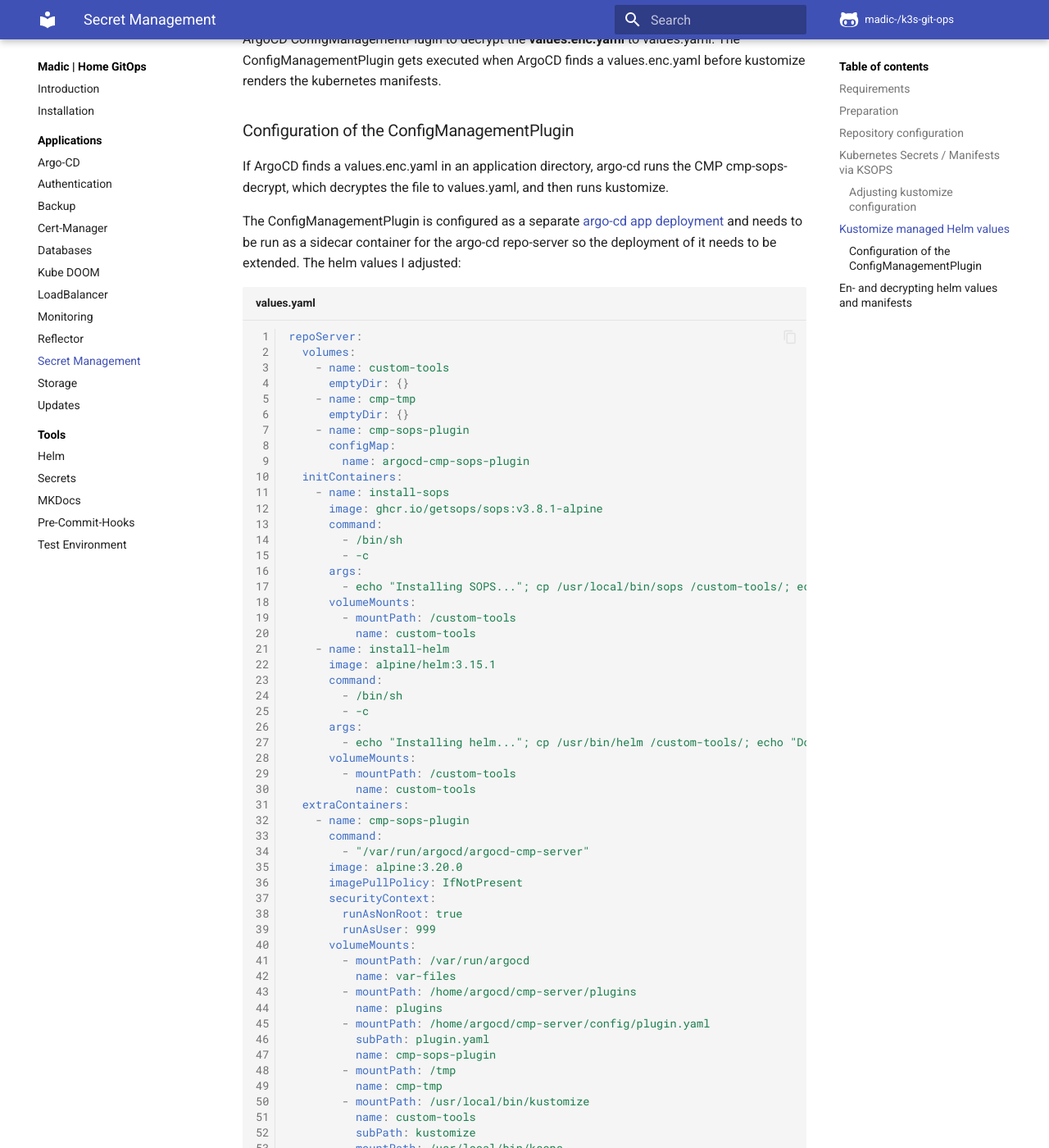
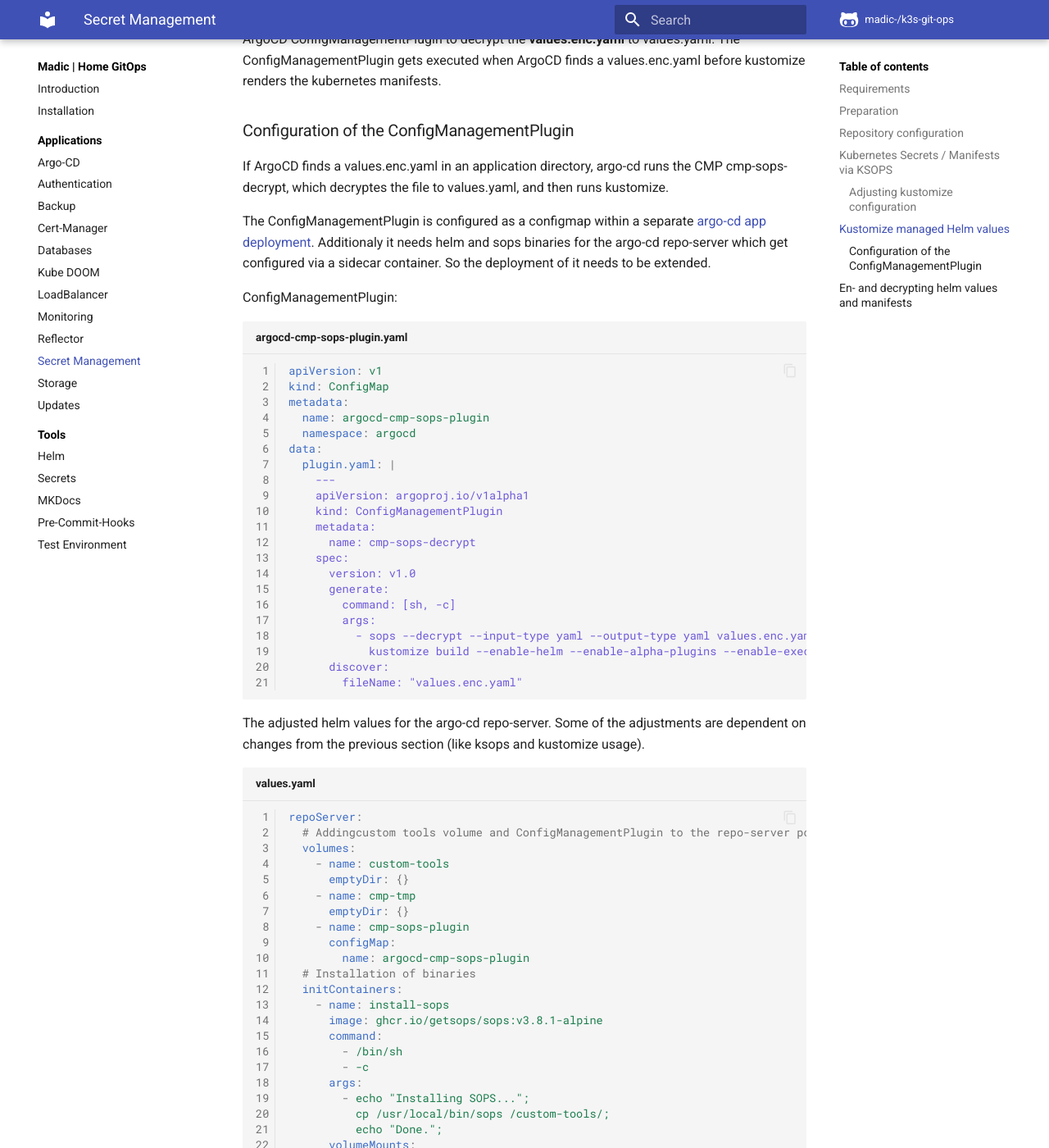
Before and after one commit to madic-creates/k3s-git-ops, an MkDocs documentation site: the page built from docs/secretmanagement.md, in a window 1280 px wide and 1400 px high, scrolled down 3580 px. Shown: the whole window at 82% size. Built offline with MkDocs 1.6.1 and Material for MkDocs 9.7.7, drawn with Linux system fonts in a browser that asks for light colours; plug-ins that fetch from the network failed and are left out; comment, search, counter and statistics services are not loaded; some of the changed text lies outside the part shown.

Commit message:
Docs: Added missing part and clarified CMP usage

````diff
--- a/docs/secretmanagement.md
+++ b/docs/secretmanagement.md
@@ -150,10 +150,39 @@ This repository makes heavy use of kustomize rendering helm charts. Kustomize ca
 
 If ArgoCD finds a values.enc.yaml in an application directory, argo-cd runs the CMP cmp-sops-decrypt, which decryptes the file to values.yaml, and then runs kustomize.
 
-The ConfigManagementPlugin is configured as a separate [argo-cd app deployment](https://github.com/Madic-/k3s-git-ops/tree/main/apps/argo-cd-configmanagementplugins){target=_blank} and needs to be run as a sidecar container for the argo-cd repo-server so the deployment of it needs to be extended. The helm values I adjusted:
+The ConfigManagementPlugin is configured as a configmap within a separate [argo-cd app deployment](https://github.com/Madic-/k3s-git-ops/tree/main/apps/argo-cd-configmanagementplugins){target=_blank}. Additionaly it needs helm and sops binaries for the argo-cd repo-server which get configured via a sidecar container. So the deployment of it needs to be extended.
+
+ConfigManagementPlugin:
+
+```yaml title="argocd-cmp-sops-plugin.yaml"
+apiVersion: v1
+kind: ConfigMap
+metadata:
+  name: argocd-cmp-sops-plugin
+  namespace: argocd
+data:
+  plugin.yaml: |
+    ---
+    apiVersion: argoproj.io/v1alpha1
+    kind: ConfigManagementPlugin
+    metadata:
+      name: cmp-sops-decrypt
+    spec:
+      version: v1.0
+      generate:
+        command: [sh, -c]
+        args:
+          - sops --decrypt --input-type yaml --output-type yaml values.enc.yaml > values.yaml;
+            kustomize build --enable-helm --enable-alpha-plugins --enable-exec .
+      discover:
+        fileName: "values.enc.yaml"
+```
+
+The adjusted helm values for the argo-cd repo-server. Some of the adjustments are dependent on changes from the previous section (like ksops and kustomize usage).
 
 ```yaml title="values.yaml"
 repoServer:
+  # Addingcustom tools volume and ConfigManagementPlugin to the repo-server pod deployment
   volumes:
     - name: custom-tools
       emptyDir: {}
@@ -162,6 +191,7 @@ repoServer:
     - name: cmp-sops-plugin
       configMap:
         name: argocd-cmp-sops-plugin
+  # Installation of binaries
   initContainers:
     - name: install-sops
       image: ghcr.io/getsops/sops:v3.8.1-alpine
@@ -169,7 +199,9 @@ repoServer:
         - /bin/sh
         - -c
       args:
-        - echo "Installing SOPS..."; cp /usr/local/bin/sops /custom-tools/; echo "Done.";
+        - echo "Installing SOPS...";
+          cp /usr/local/bin/sops /custom-tools/;
+          echo "Done.";
       volumeMounts:
         - mountPath: /custom-tools
           name: custom-tools
@@ -183,6 +215,7 @@ repoServer:
       volumeMounts:
         - mountPath: /custom-tools
           name: custom-tools
+  # Adding Container responsible for the configured ConfigManagementPlugin
   extraContainers:
     - name: cmp-sops-plugin
       command:
@@ -231,16 +264,14 @@ repoServer:
 
 This basically builds the plugin container with all required tools on-demand.
 
-Of course, the configuration could be way shorter if a container, that already includes the following binaries, would be used 🤷
+Of course, the configuration could be way shorter if a container, that already includes the following binaries, would be used as extraContainer 🤷
 
 - kustomize (from ksops)
 - ksops
 - sops
 - helm
 
-More information about my journey to decrypt values.yaml can be found in the following ksops issue on github: [Support kustomize helmCharts valuesFile](https://github.com/viaduct-ai/kustomize-sops/issues/242){target=_blank}.
-
-More about secret management in the [Secret Management](secretmanagement.md) section.
+More information about my journey to en- and decrypt values.yaml can be found in the following ksops issue on github: [Support kustomize helmCharts valuesFile](https://github.com/viaduct-ai/kustomize-sops/issues/242){target=_blank}.
 
 ## En- and decrypting helm values and manifests
 
````
